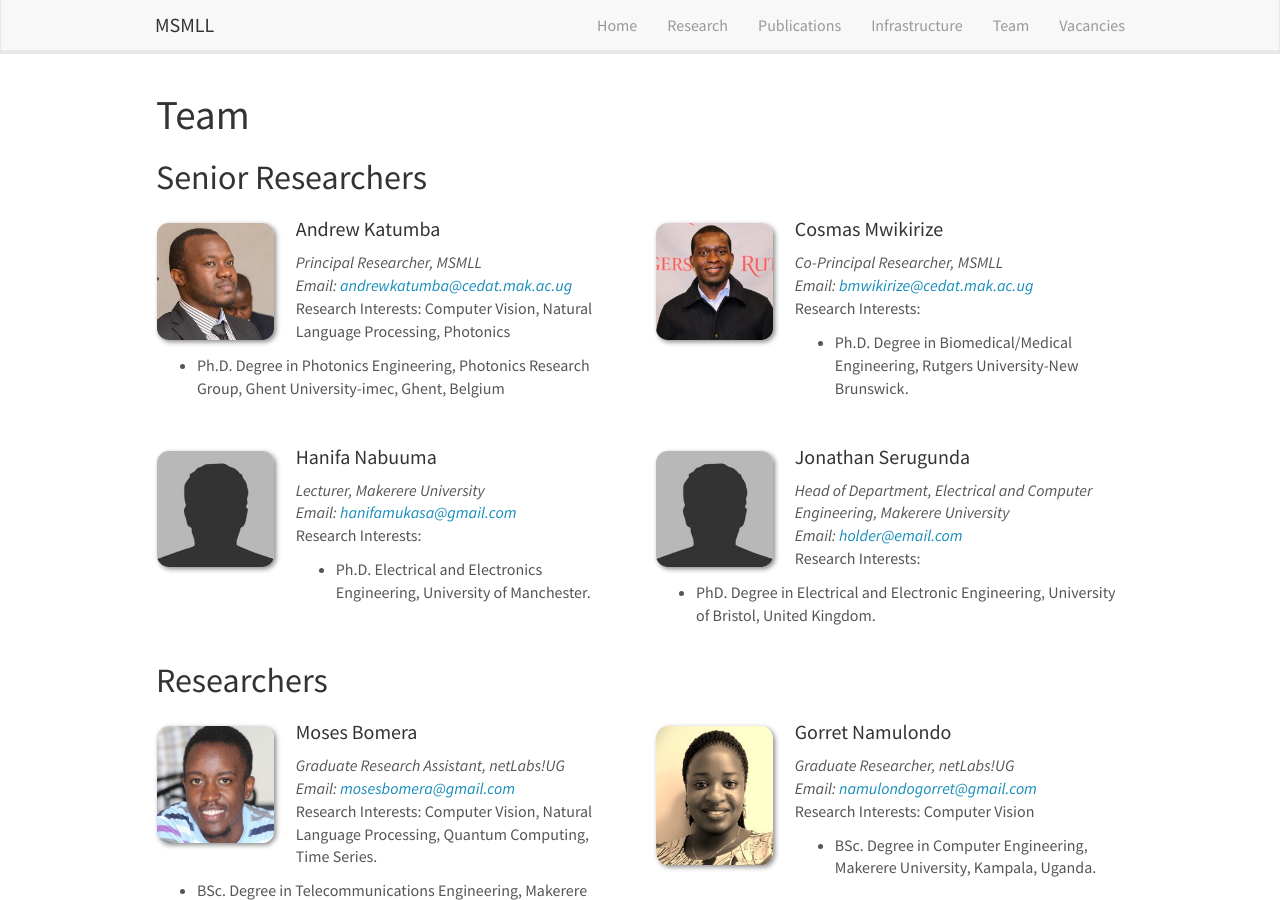
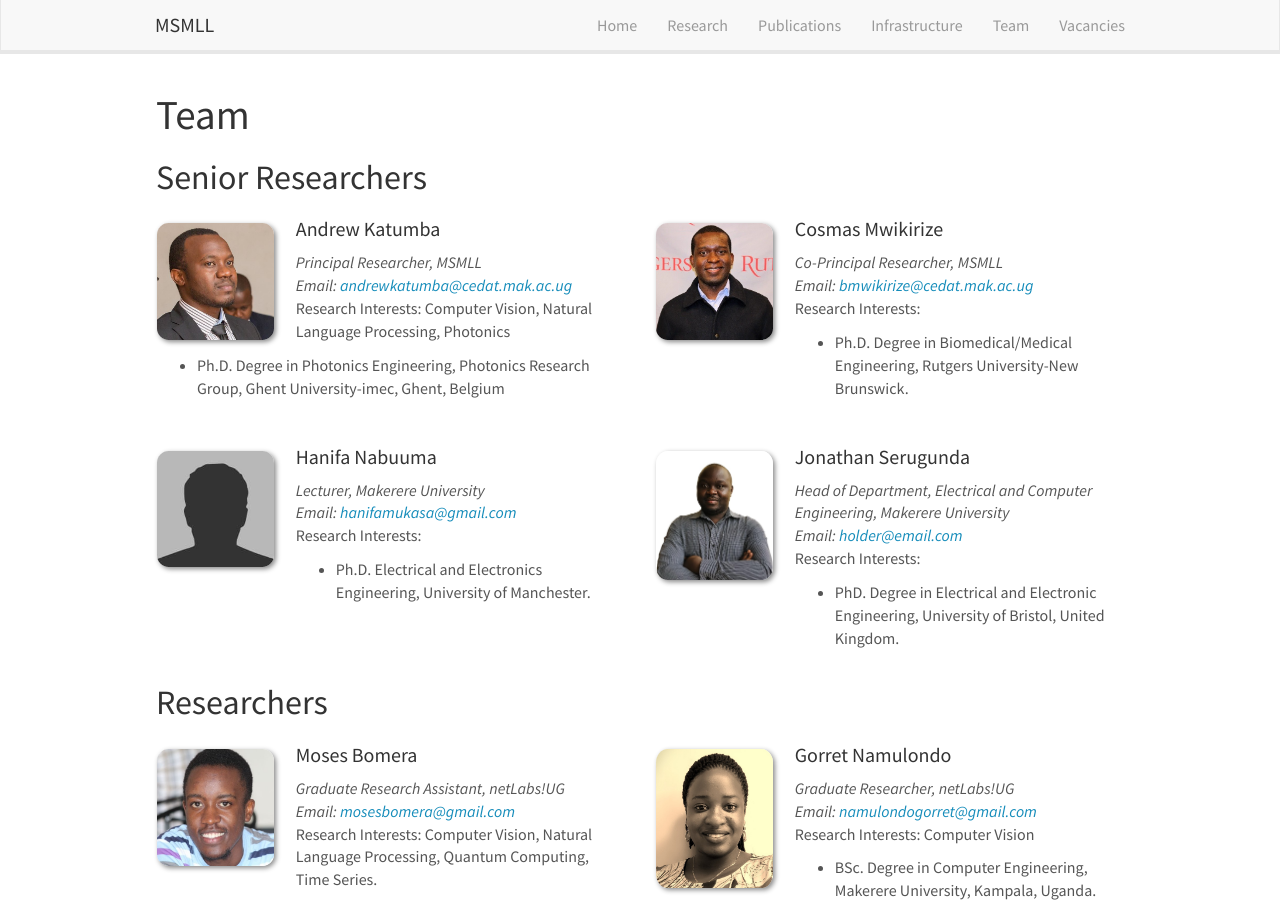
Before and after one commit to msmll/site, a Jekyll site: the page built from _pages/team.md, in a window 1280 px wide and 900 px high. Built offline with Jekyll 4.4.1, drawn with Linux system fonts in a browser that asks for light colours; nearby versions of some CDN libraries.

Commit message:
Add team member

```diff
--- a/_data/seniors.yml
+++ b/_data/seniors.yml
@@ -22,7 +22,7 @@
   education1: Ph.D. Electrical and Electronics Engineering, University of Manchester.
 
 - name: Jonathan Serugunda
-  photo: bio-photo.jpg
+  photo: jonathan.jpg
   info: Head of Department, Electrical and Computer Engineering, Makerere University
   email: holder@email.com
   number_educ: 1
```
Also changed, not shown: images/teampic/jonathan.jpg (added).
